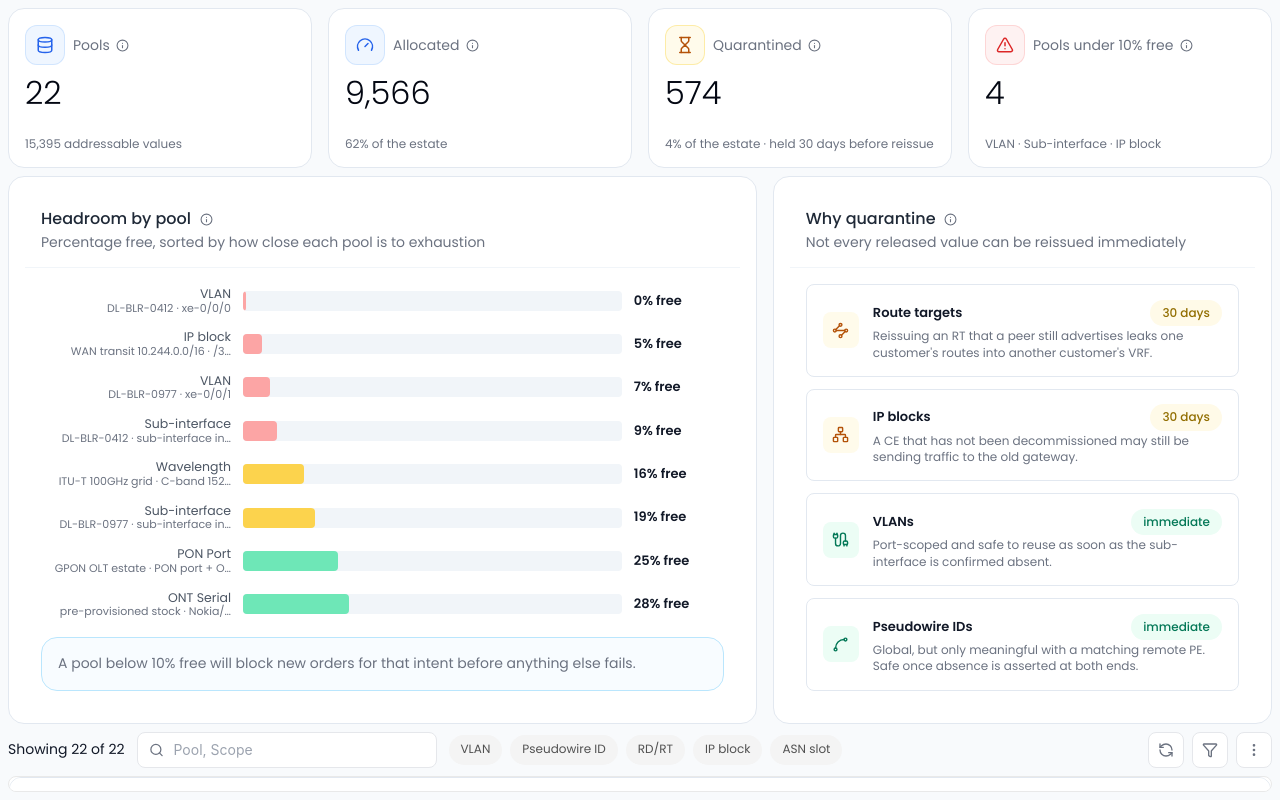
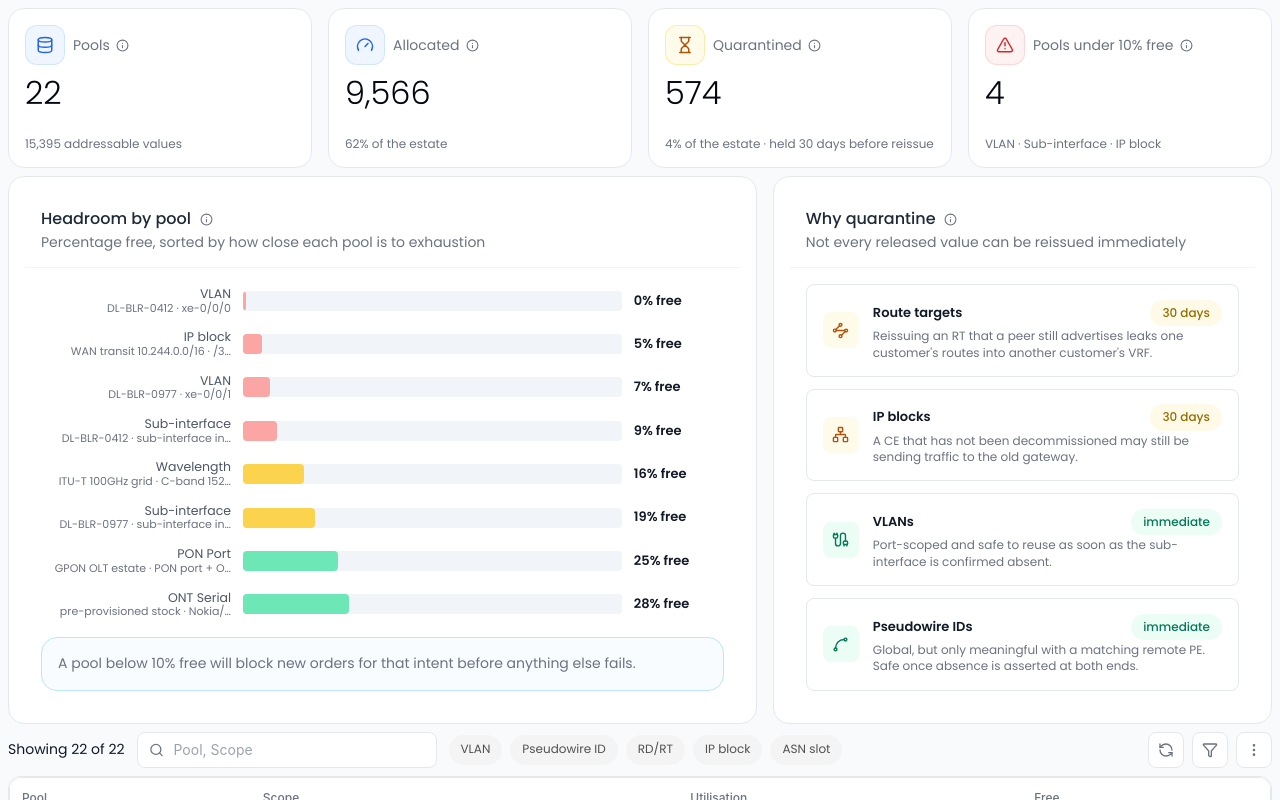
Before and after one commit to jayesh-vision/LCM-Orchestrator, a React (Vite) app: page /pools in a window 1280 px wide. Built offline with nearby package versions, Linux system fonts and the light colour scheme.

Commit message:
fixed-issue

```diff
--- a/src/components/ui.tsx
+++ b/src/components/ui.tsx
@@ -59,7 +59,12 @@ export function InfoTip({ children, width = 270 }: { children: ReactNode; width?
    heading, .vw-card-description the sub-line. Padding is handled by the
    head/body/foot parts, so the section itself is reset to zero. */
 export function Card({ children, className = '' }: { children: ReactNode; className?: string }) {
-  return <div className={`vw-card-section p-0 overflow-hidden ${className}`}>{children}</div>
+  /* shrink-0: `overflow-hidden` gives a flex item an automatic min-height of
+     0 per the flexbox spec, so without this a Card stacked above a
+     `fillHeight` grid (both flex children of the page column) gets crushed
+     to nothing the moment the column runs short on room, instead of the
+     page simply growing past the viewport and scrolling. */
+  return <div className={`vw-card-section p-0 overflow-hidden shrink-0 ${className}`}>{children}</div>
 }
 export function CardHead({ title, sub, right, info, tight = false }:
 { title?: ReactNode; sub?: ReactNode; right?: ReactNode; info?: ReactNode; tight?: boolean }) {
@@ -788,8 +793,12 @@ export function DataTable<T extends { id: string }>({
           inside a .vw-card-section that already provides them. */}
       <div
         ref={scrollRef} onScroll={onGridScroll}
-        className={`overflow-auto ${fillHeight ? 'flex-1 min-h-0' : ''}`}
-        style={fillHeight ? undefined : { maxHeight }}
+        className={`overflow-auto ${fillHeight ? 'flex-1' : ''}`}
+        /* fillHeight grows the grid into whatever room its flex ancestors have —
+           `maxHeight` becomes a floor instead of a cap, so a page with a lot
+           above the grid (stat cards, charts) never crushes it down to a
+           sliver: the grid holds this minimum and the page scrolls past it. */
+        style={fillHeight ? { minHeight: maxHeight } : { maxHeight }}
       >
         <table className="nst-table border-0 rounded-none [&>thead>tr>th]:bg-plane [&>thead>tr>th]:sticky [&>thead>tr>th]:top-0 [&>thead>tr>th]:z-10" style={{ minWidth }}>
           <thead>
@@ -843,7 +852,7 @@ export function DataTable<T extends { id: string }>({
   const refresh = () => { setSpin(true); toolbar.onRefresh?.(); window.setTimeout(() => setSpin(false), 600) }
 
   return (
-    <div className={`vw-flex vw-flex-col vw-gap-xs ${fillHeight ? 'flex-1 min-h-0' : ''}`}>
+    <div className={`vw-flex vw-flex-col vw-gap-xs ${fillHeight ? 'flex-1' : ''}`}>
       <div className="vw-flex vw-items-center vw-wrap vw-gap-md shrink-0">
         <span className="vw-value text-ink-2 whitespace-nowrap tnum">
           Showing {view.length.toLocaleString()} of {sorted.length.toLocaleString()}{total !== undefined && total !== sorted.length ? <span className="text-ink-3"> · {total.toLocaleString()} in total</span> : ''}
@@ -899,7 +908,11 @@ export function DataTable<T extends { id: string }>({
           )}
         </div>
       </div>
-      <div className={`nst-table-card ${fillHeight ? 'flex flex-col flex-1 min-h-0' : ''}`}>
+      {/* `.nst-table-card` carries `overflow: hidden` for its rounded corners, which
+          per the flexbox spec gives it an automatic min-height of 0 — without an
+          explicit floor here it would get crushed by its own parent before its
+          `minHeight`-holding children (above) ever get a say. */}
+      <div className={`nst-table-card ${fillHeight ? 'flex flex-col flex-1' : ''}`} style={fillHeight ? { minHeight: maxHeight } : undefined}>
         {tableEl}
       </div>
     </div>
```
